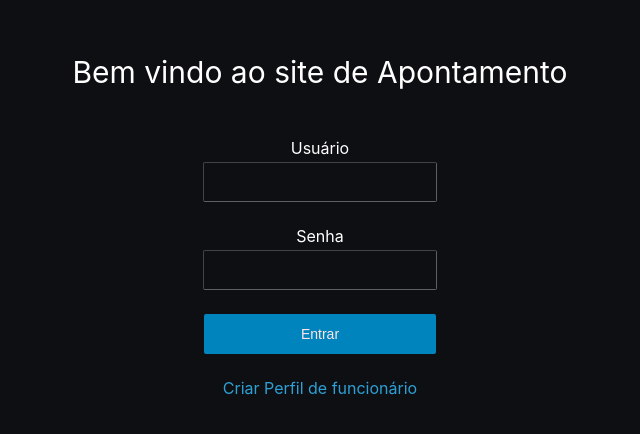
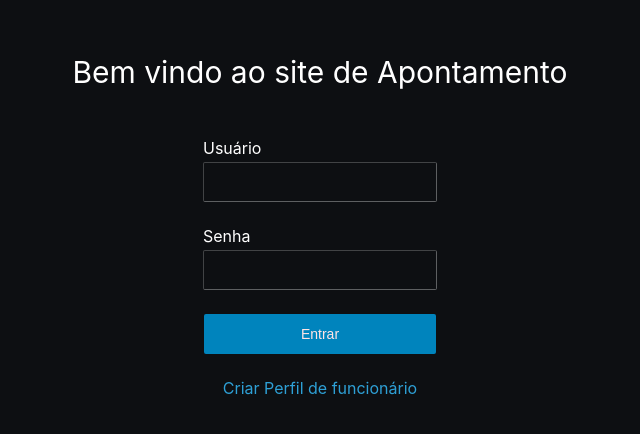
Before and after one commit to helton-isac/FIAP_Apontamento, a React (Create React App) app: page / in a window 1280 px wide. Shown: the part 174-608 px from the top of the page, without its empty margins (320-960 px from the left). Built offline with nearby package versions, Linux system fonts and the light colour scheme.

Commit message:
Style fixed for title only

```diff
--- a/src/login/login.js
+++ b/src/login/login.js
@@ -57,12 +57,12 @@ const styles = {
         display: "flex",
         flexDirection: "column",
         alignItems: "center",
-        textAlign: "center",
     },
     title: {
         color: "#FFFFFF",
         fontSize: 30,
         marginBottom: 48,
+        textAlign: "center",
     },
     label: {
         color: "#FFFFFF",
```
